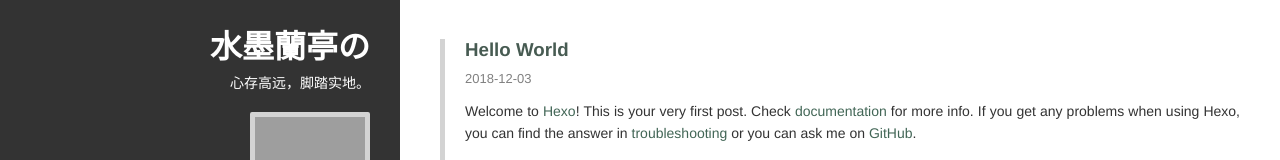
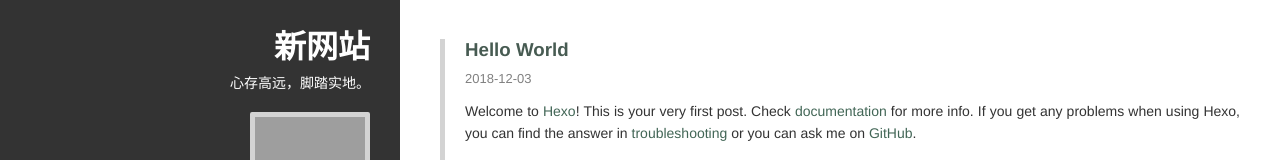
Before and after one commit to wuerqi527/527.github.io, a plain HTML site: page index.html in a window 1280 px wide. Shown: the top 160 px of the page. Drawn offline with nearby package versions, Linux system fonts and the light colour scheme; grey boxes are pictures that could not be loaded.

Commit message:
Site updated: 2018-12-06 10:59:37

```diff
--- a/index.html
+++ b/index.html
@@ -8,24 +8,24 @@
 
 <title>
 
-    水墨蘭亭の
+    新网站
 
 </title>
 
 <meta name="description" content="这个是description">
 <meta name="keywords" content="PHP">
 <meta property="og:type" content="website">
-<meta property="og:title" content="水墨蘭亭の">
+<meta property="og:title" content="新网站">
 <meta property="og:url" content="www.im527.cn/index.html">
-<meta property="og:site_name" content="水墨蘭亭の">
+<meta property="og:site_name" content="新网站">
 <meta property="og:description" content="这个是description">
 <meta property="og:locale" content="chinese">
 <meta name="twitter:card" content="summary">
-<meta name="twitter:title" content="水墨蘭亭の">
+<meta name="twitter:title" content="新网站">
 <meta name="twitter:description" content="这个是description">
 
 
-  <link rel="alternative" href="/atom.xml" title="水墨蘭亭の" type="application/atom+xml">
+  <link rel="alternative" href="/atom.xml" title="新网站" type="application/atom+xml">
 
 
 
@@ -48,13 +48,13 @@
     <span class="icon-bar"></span>
     <span class="icon-bar"></span>
   </button>
-  <a class="title" href="/">水墨蘭亭の</a>
+  <a class="title" href="/">新网站</a>
 </div>
 
   <div class="main-container">
     <div class="sidebar">
   <div class="header">
-    <h1 class="title"><a href="/">水墨蘭亭の</a></h1>
+    <h1 class="title"><a href="/">新网站</a></h1>
 
       <p class="subtitle">
         心存高远，脚踏实地。
@@ -206,7 +206,7 @@
 
           <div class="main-footer">
 
-    © 2018 水墨蘭亭の - Powered by <a href="http://hexo.io" target="_blank">Hexo</a> - Theme <a href="https://github.com/denjones/hexo-theme-chan" target="_blank">Chan</a>
+    © 2018 新网站 - Powered by <a href="http://hexo.io" target="_blank">Hexo</a> - Theme <a href="https://github.com/denjones/hexo-theme-chan" target="_blank">Chan</a>
 
 </div>
 
```
Also changed, not shown: 2018/12/03/hello-world/index.html (+5 -5 lines), archives/2018/12/index.html (+7 -7 lines), archives/2018/index.html (+7 -7 lines), archives/index.html (+7 -7 lines).
